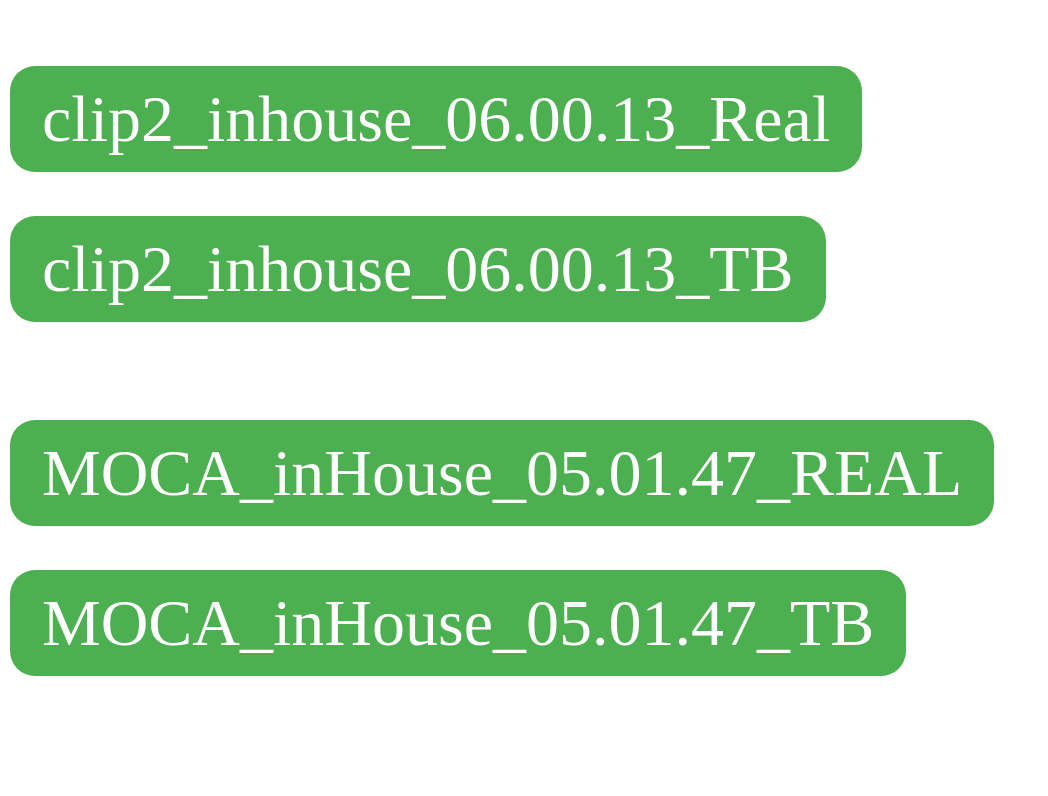
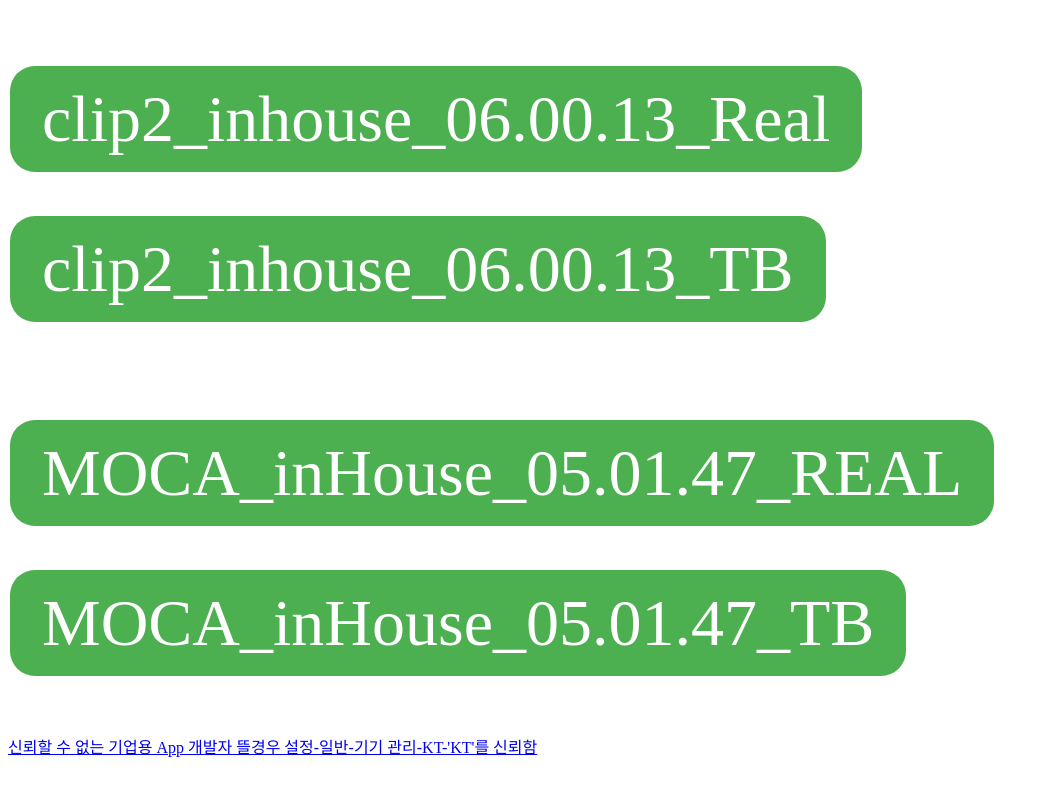
Before and after one commit to myonghyuplim/myonghyuplim.github.io, a plain HTML site: page index.html in a window 1280 px wide. Shown: the whole page, without its empty margins (0-1048 px from the left). Drawn offline with Linux system fonts and the light colour scheme.

Commit message:
Update index.html

```diff
--- a/index.html
+++ b/index.html
@@ -39,6 +39,12 @@
   </br>
   </br>
   <a href="itms-services://?action=download-manifest&url=https://myonghyuplim.github.io/MOCA_inhouse_20101021_tb.plist" class="button">MOCA_inHouse_05.01.47_TB</a>
-
+  </br>
+  </br>
+  </br>
+  </br>
+    <a href="https://support.apple.com/ko-kr/HT204460">신뢰할 수 없는 기업용 App 개발자 뜰경우 설정-일반-기기 관리-KT-'KT'를 신뢰함</a>
+    <br>
+    <br>
   </body>
 </html>
```
